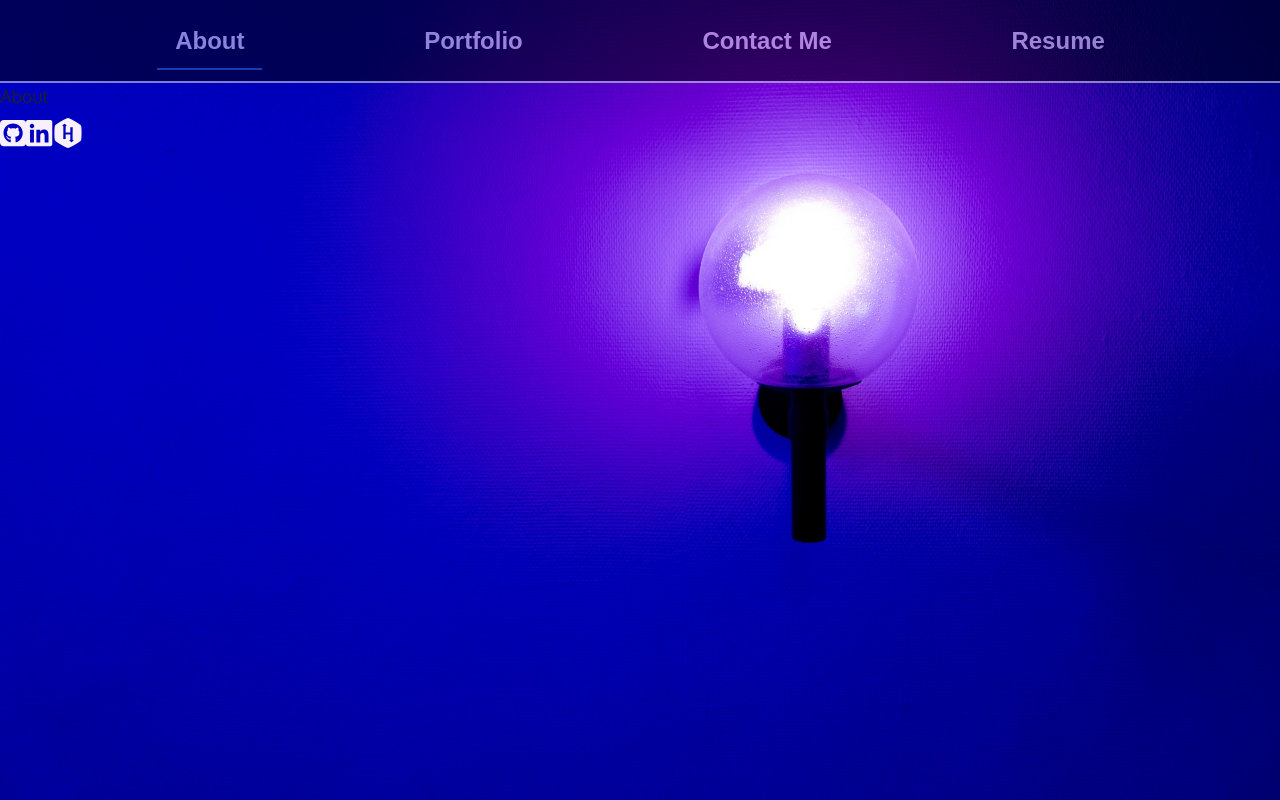
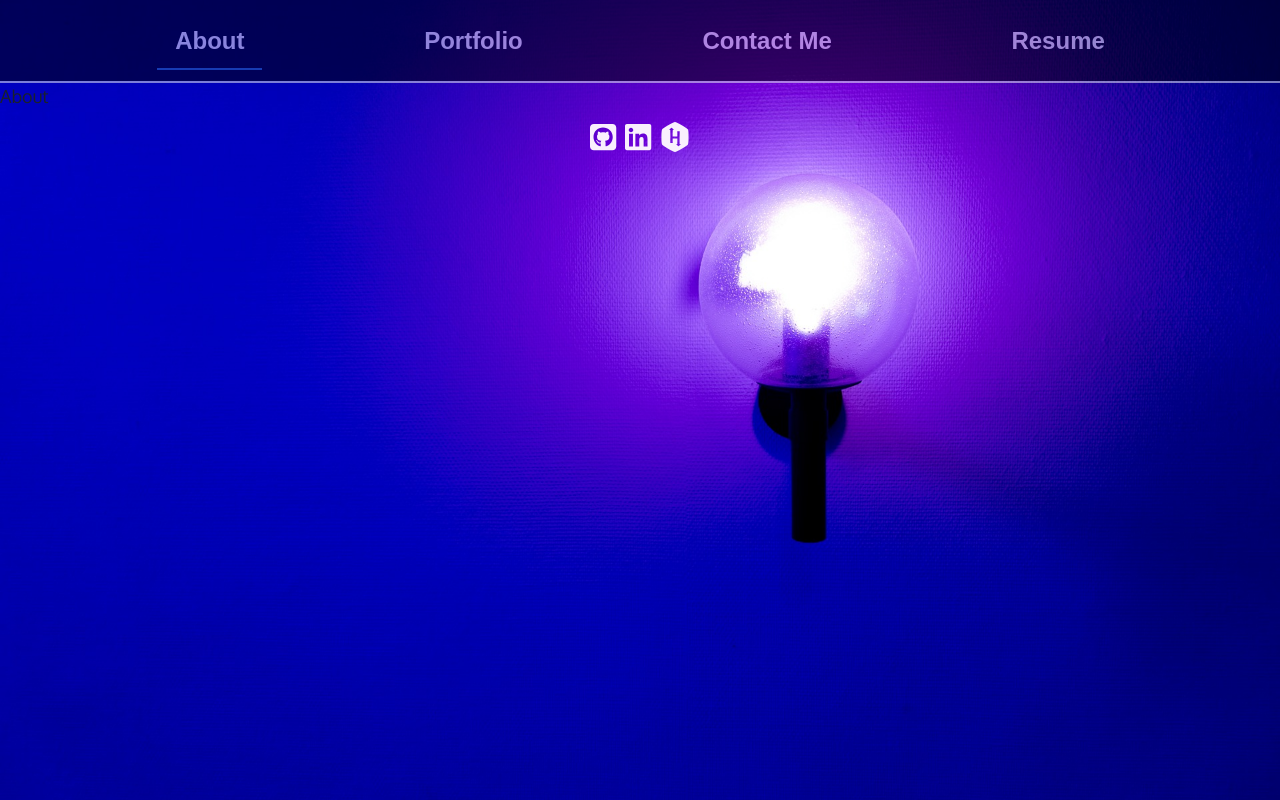
Before and after one commit to lindsay-terry/from-the-vault, a React (Vite) app: page / in a window 1280 px wide. Built offline with nearby package versions, Linux system fonts and the light colour scheme; a web font is replaced by a local one.

Commit message:
Modifies footer to use Chakra UI components

```diff
--- a/src/components/UI/ContactIcons.jsx
+++ b/src/components/UI/ContactIcons.jsx
@@ -1,5 +1,6 @@
 import { FontAwesomeIcon } from '@fortawesome/react-fontawesome';
 import { faSquareGithub, faLinkedin, faHackerrank } from '@fortawesome/free-brands-svg-icons'
+import { Flex, Box } from '@chakra-ui/react';
 
 export default function contactIcons() {
 
@@ -12,16 +13,22 @@ export default function contactIcons() {
 
     // Github, LinkedIn, and Hackerrank icons
     return (
-        <div className="d-flex justify-content-center">
-            <a href="https://github.com/lindsay-terry" target="_blank" rel="noopener noreferrer" className="mx-1" style={styles.icon}>
+        <Flex justify="center">
+            <Box m={1}>
+                <a href="https://github.com/lindsay-terry" target="_blank" rel="noopener noreferrer" style={styles.icon}>
                     <FontAwesomeIcon icon={faSquareGithub} />
                 </a>
-            <a href="https://www.linkedin.com/in/lindsay-terry/" target="_blank" rel="noopener noreferrer" className="mx-1" style={styles.icon}>
+            </Box>
+            <Box m={1}>
+                <a href="https://www.linkedin.com/in/lindsay-terry/" target="_blank" rel="noopener noreferrer" style={styles.icon}>
                     <FontAwesomeIcon icon={faLinkedin} />
                 </a>
-            <a href="https://www.hackerrank.com/profile/lindsaytee66" target="_blank" rel="noopener noreferrer" className="mx-1" style={styles.icon}>
+            </Box>
+            <Box m={1}>
+                <a href="https://www.hackerrank.com/profile/lindsaytee66" target="_blank" rel="noopener noreferrer" style={styles.icon}>
                     <FontAwesomeIcon icon={faHackerrank} />
                 </a>
-        </div>
+            </Box>
+        </Flex>
     )
 }
--- a/src/components/UI/Footer.jsx
+++ b/src/components/UI/Footer.jsx
@@ -1,9 +1,9 @@
-import ContactIcons from './ContactIcons'
+import ContactIcons from './ContactIcons';
 
 export default function Footer() {
 
     return (
-        <footer className="footer py-3 mt-auto">
+        <footer>
             <container>
                 <ContactIcons />
             </container>
```
Lines whose indentation alone changed are shown as unchanged.
